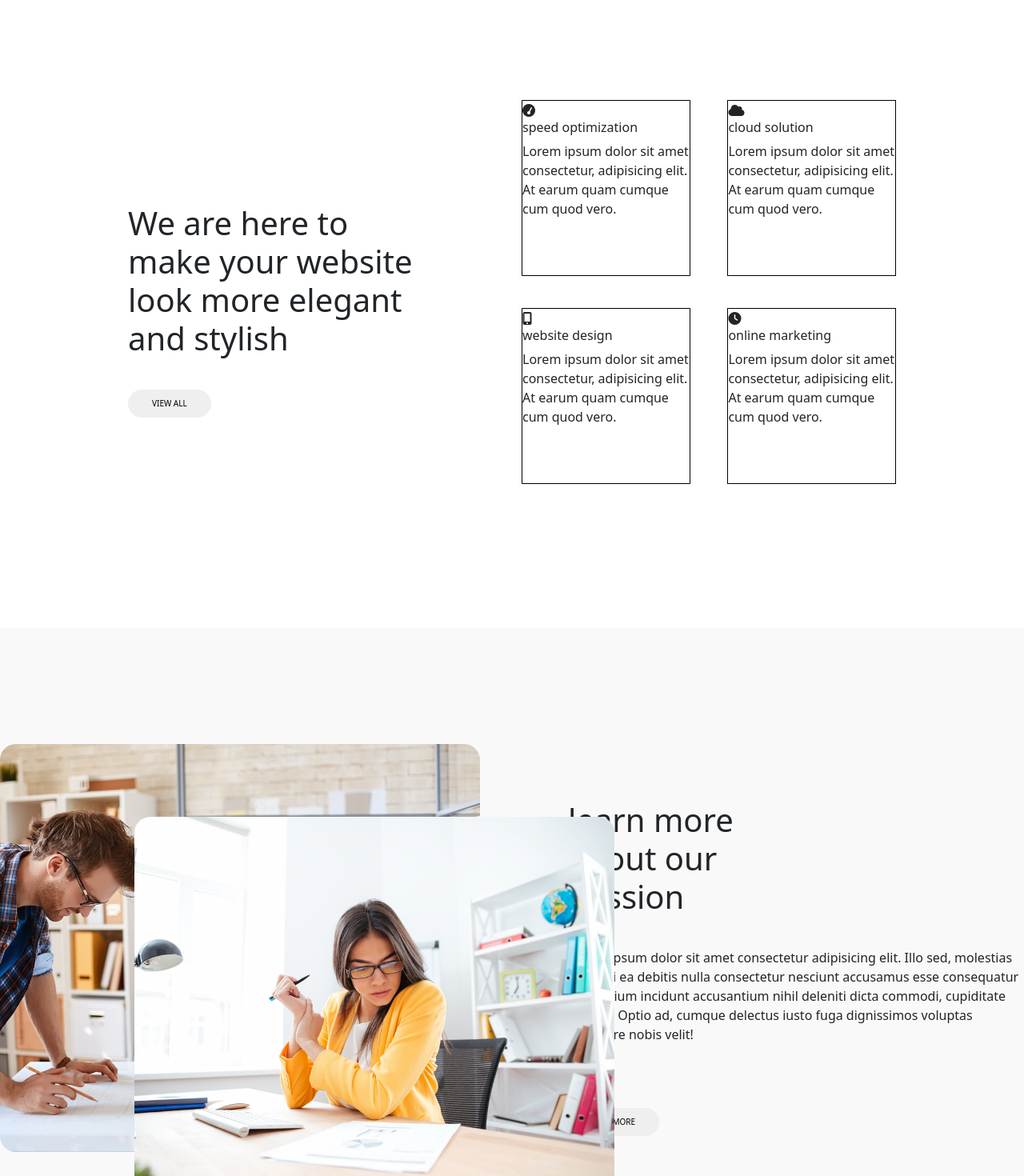
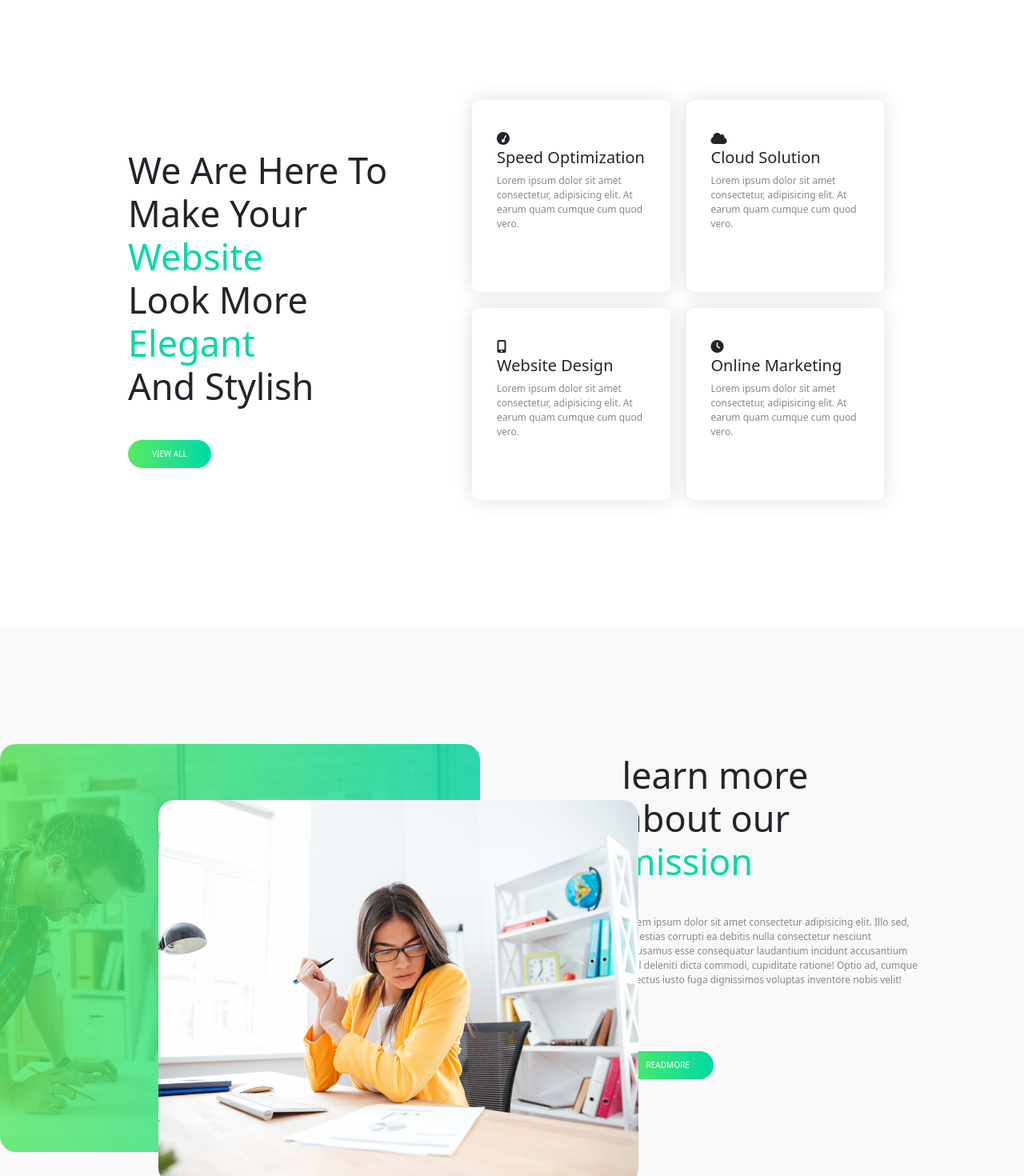
Before and after one commit to carlo-ddm/proj-html-vuejs, a Vue app: page / in a window 1280 px wide. Shown: the part 880-2350 px from the top of the page at 80% size. Built offline with nearby package versions, Linux system fonts and the light colour scheme.

Commit message:
sistemazione componenti e particolari della grafica /active dinamici da completare in alcuni bottoni

```diff
--- a/src/components/JumbotronComp.vue
+++ b/src/components/JumbotronComp.vue
@@ -168,7 +168,7 @@ export default {
         div {
           font-size: $primary-font;
           font-weight: 300;
-          color: #00D9A6;
+          color: $primary-color;
           text-transform: uppercase;
           letter-spacing: 3px;
         }
@@ -176,7 +176,7 @@ export default {
         h1 {
           font-size: 70px;
           span.business {
-            color: #00D9A6;
+            color: $primary-color;
           }
         }
 
@@ -200,10 +200,11 @@ export default {
               a {
                   font-size: $paragr-font;
                   text-decoration: none;
-                  color: #555555;
-                &:after {
-                  content:' - '
+                  color: #444444;
+                &::after {
+                  content:'-'
                 }
+
               }
             }
           }
--- a/src/components/MainComp.vue
+++ b/src/components/MainComp.vue
@@ -6,26 +6,28 @@
         <div class="row">
 
           <!-- Colonna 1 -> TESTO -->
-          <div class="col-6 cd1">
-            <div class="cd_container">
+          <div class="col-5 colonna-sinistra d-flex align-items-center">
+            <div class="custom_container">
               <div class="we-are-here">
-                <h1 class="m-0">We are here to
+                <h1>we are here to
                   <br>
-                   make your website
+                   make your <span>website</span>
                    <br>
-                   look more elegant
+                   look more <span>elegant</span>
                    <br>
                    and stylish
                 </h1>
               </div>
-              <button class="cd-btn">view all</button>
+              <button @click="isActive = !isActive"
+              :class="{'active' : isActive}"
+              class="cd-btn">view all</button>
             </div>
           </div>
 
           <!-- Colonna 2 -> IMMAGINE -->
-          <div class="col-6 cd2">
+          <div class="col-7 colonna-destra">
             <!-- CARDS -->
-            <div class="wrapper d-flex flex-wrap justify-content-between">
+            <div class="wrapper d-flex flex-wrap justify-content-start">
               <SectionCard v-for="(card, index) in cards" :key="`_index_${index}`" :cardItem="card" />
             </div>
           </div>
@@ -36,25 +38,30 @@
     <!-- SEZIONE 2 -->
     <section id="sect-2" class="d-flex justify-content-center align-items-center">
       <div class="row">
-        <div class="col-6 cd1">
-          <img class="architect" src="../assets/images/busy-architect-PYVKWM4-1024x872.jpg" alt="">
+        <div class="col-6 colonna-sinistra">
+          <div class="green-overlay" >
+            <img class="architect" src="../assets/images/busy-architect-PYVKWM4-1024x872.jpg" alt="">
+          </div>
           <img class="woman" src="../assets/images/businesswoman-analysing-document-P8WSNMC-1024x820.jpg" alt="">
         </div>
-        <div class="col-6 cd2">
-          <div class="cd_container">
+        <div class="col-6 colonna-destra d-flex justify-content-center align-items-center">
+          <div class="custom_container">
             <div class="learn-more">
                <h1 class="m-0">learn more
                   <br>
                    about our
                    <br>
-                   mission
+                   <span>mission</span>
                 </h1>
                 <div>
                   <p>
                     Lorem ipsum dolor sit amet consectetur adipisicing elit. Illo sed, molestias corrupti ea debitis nulla consectetur nesciunt accusamus esse consequatur laudantium incidunt accusantium nihil deleniti dicta commodi, cupiditate ratione! Optio ad, cumque delectus iusto fuga dignissimos voluptas inventore nobis velit!
                   </p>
                 </div>
-                <button class="cd-btn">readmore</button>
+                <button
+                @click="isActive2 = !isActive2"
+                :class="{'active' : isActive2}"
+                class="cd-btn">readmore</button>
             </div>
           </div>
         </div>
@@ -235,6 +242,10 @@ import img8 from '../assets/images/cody-davis-253928-unsplash-1024x1024.jpg';
 export default {
      data() {
       return {
+        active: 'active',
+        isActive: false,
+        isActive2: false,
+
         cards: [
           {
             icon: 'fa-gauge-simple-high',
@@ -298,19 +309,32 @@ export default {
 // import Utilities
 @import '../assets/styles/utilities.scss';
 
+.active {
+  box-shadow: 0 0 25px #dedede;
+}
+
 
 // SEZIONE 1
 #sect-1 {
   width: 100%;
   height: 800px;
 
-  .col-6.cd1 {
-    padding-top: 130px;
-
-    .cd_container {
+  .col-5.colonna-sinistra {
+    .custom_container {
       width: 100%;
       .we-are-here {
         margin-bottom: 40px;
+        h1 {
+          font-size: 45px;
+          font-weight: 300;
+          text-transform: capitalize;
+          span {
+            color: $primary-color;
+          }
+        }
+      }
+      .cd-btn {
+        @include grad;
       }
     }
   }
@@ -322,38 +346,50 @@ export default {
   height: 800px;
   background-color: #F9F9F9;
 
-  .col-6.cd1 {
+  .col-6.colonna-sinistra {
     position: relative;
     display: flex;
     align-items: center;
-    img.architect {
-      width: 600px;
+    .green-overlay {
+      @include grad;
       border-radius: 20px;
+      img.architect {
+        width: 600px;
+        border-radius: 20px;
+        opacity: 0.2;
+      }
     }
     img.woman {
       position: absolute;
-      left: 180px;
-      top: 150px;
+      left: 210px;
+      top: 70px;
       width: 600px;
       border-radius: 20px;
     }
   }
 
-  .col-6.cd2 {
-    padding-top: 130px;
-    padding-left: 70px;
-    .cd_container {
-
+  .col-6.colonna-destra {
+    .custom_container {
+      width: 60%;
       .learn-more {
         margin-bottom: 40px;
+        h1 {
+          font-size: 45px;
+          font-weight: 300;
+          span {
+            color: $primary-color
+          }
+        }
       }
 
       p {
         margin: 40px 0 40px 0px !important;
+        @include paragr
       }
 
        button {
         margin: 40px 0 40px 0px;
+        @include grad
       }
     }
   }
--- a/src/components/section-cards/SectionCard.vue
+++ b/src/components/section-cards/SectionCard.vue
@@ -15,10 +15,25 @@ export default {
 </script>
 
 <style lang="scss" scoped>
+@import '../../assets/styles/vars';
+@import '../../assets/styles/mixines';
+
   .cd_card {
-  flex-basis: 45%;
-  height: 220px;
-  margin-bottom: 40px;
-  border: 1px solid black;
+    padding: 35px 30px;
+    flex-basis: 45%;
+    height: 240px;
+    margin: 0 0 20px 20px;
+    border: 1px solid #FFFFFF;
+    border-radius: 10px;
+    box-shadow: 0 0 25px #DEDEDE;
+    h6 {
+      font-size: 20px;
+      font-weight: 200;
+      text-transform: capitalize;
+    }
+
+    p {
+    @include paragr
+  }
 }
 </style>
```
